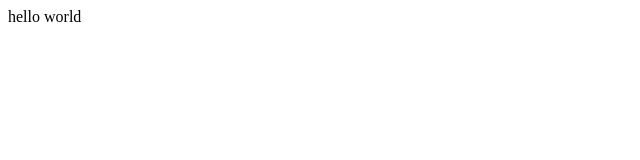
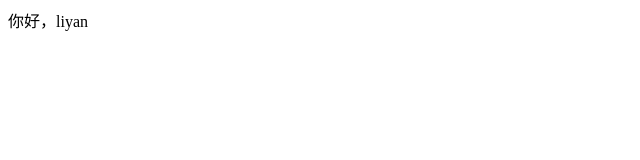
Before and after one commit to Sakura-Smith/Hy-2024.github.io, a plain HTML site: page index.html in a window 1280 px wide. Shown: the full height of the page, 0-640 px from the left. Drawn offline with Linux system fonts and the light colour scheme.

Commit message:
Update index.html

```diff
--- a/index.html
+++ b/index.html
@@ -1,5 +1,5 @@
 <html>
 <body>
-hello world
+你好，liyan
 </body>
 </html>
```
